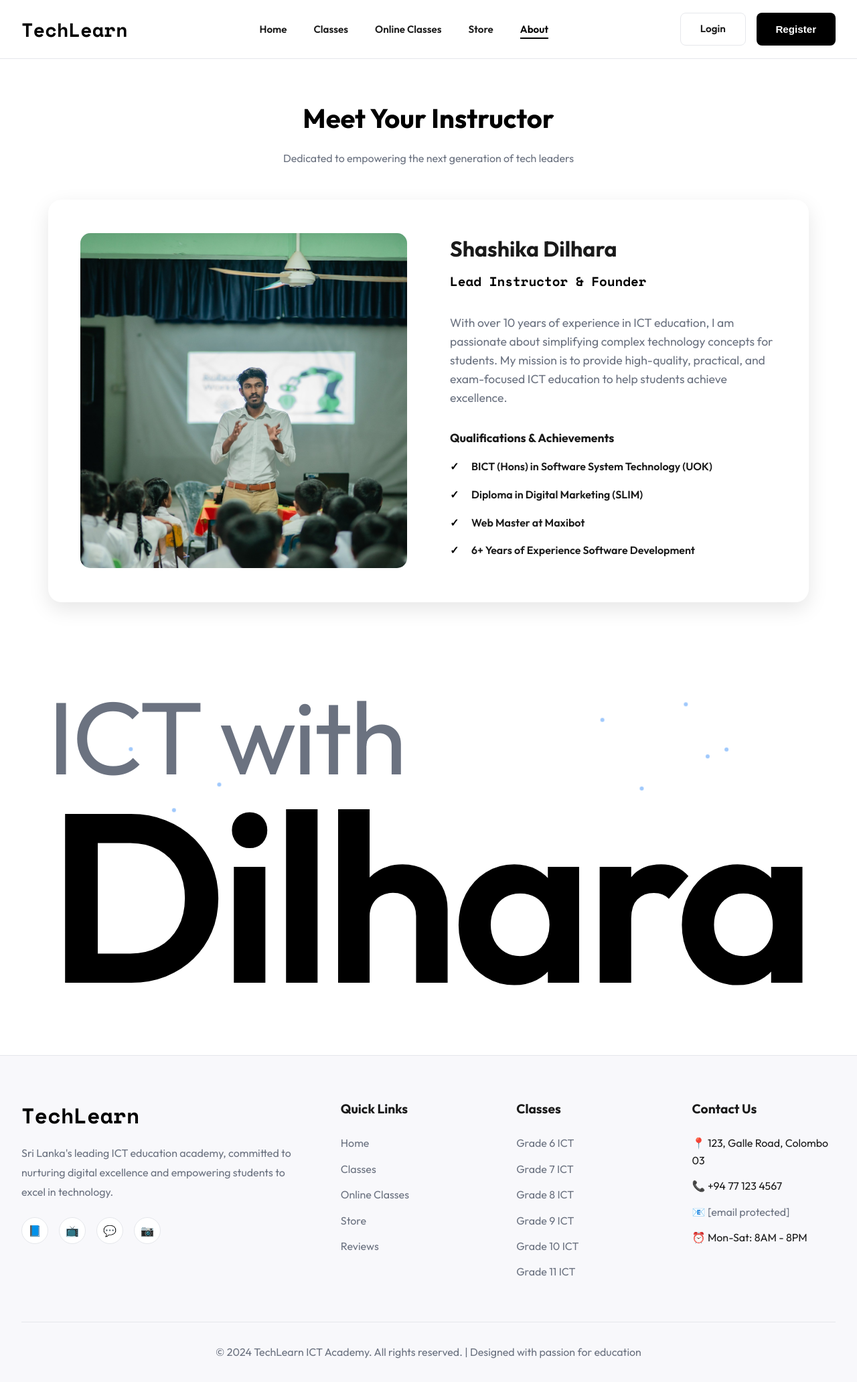
After one commit to chapayev0/mysite, a PHP site: page /about.php in a window 1280 px wide. The commit adds this page. Shown: the whole page at 67% size. Run offline with PHP 8.4, Linux system fonts and the light colour scheme.

Commit message:
feat: Add about page, extract footer and ICT sections into reusable components, and include new image assets.

```diff
--- /dev/null
+++ b/about.php
@@ -0,0 +1,416 @@
+<?php include 'db_connect.php'; ?>
+<!DOCTYPE html>
+<html lang="en">
+<head>
+    <meta charset="UTF-8">
+    <meta name="viewport" content="width=device-width, initial-scale=1.0">
+    <title>About Us | TechLearn ICT Academy</title>
+    <link href="https://fonts.googleapis.com/css2?family=Outfit:wght@300;400;600;700;800&family=Space+Mono:wght@400;700&display=swap" rel="stylesheet">
+    <style>
+        :root {
+            --primary: #000000;
+            --primary-hover: #333333;
+            --secondary: #F8F8FB;
+            --accent: #E5E5E8;
+            --dark: #1A1A1A;
+            --light: #FFFFFF;
+            --gray: #6B7280;
+            --gray-light: #F3F4F6;
+            --border: #E5E7EB;
+            --shadow: 0 1px 3px rgba(0, 0, 0, 0.06);
+            --shadow-md: 0 4px 12px rgba(0, 0, 0, 0.08);
+            --shadow-lg: 0 10px 30px rgba(0, 0, 0, 0.1);
+        }
+
+        * {
+            margin: 0;
+            padding: 0;
+            box-sizing: border-box;
+        }
+
+        body {
+            font-family: 'Outfit', sans-serif;
+            background: var(--light);
+            color: var(--dark);
+            overflow-x: hidden;
+            line-height: 1.6;
+            padding-top: 80px; /* Space for fixed navbar */
+        }
+
+        /* Header Navigation - Copied & Modified */
+        .navbar {
+            position: fixed;
+            top: 0;
+            width: 100%;
+            background: rgba(255, 255, 255, 0.98);
+            backdrop-filter: blur(10px);
+            z-index: 1000;
+            border-bottom: 1px solid var(--border);
+        }
+
+        .navbar-container {
+            max-width: 1400px;
+            margin: 0 auto;
+            padding: 1.2rem 2rem;
+            display: flex;
+            justify-content: space-between;
+            align-items: center;
+        }
+
+        .logo {
+            font-size: 1.8rem;
+            font-weight: 800;
+            color: var(--primary);
+            font-family: 'Space Mono', monospace;
+        }
+
+        .nav-links {
+            display: flex;
+            gap: 2.5rem;
+            list-style: none;
+            align-items: center;
+        }
+
+        .nav-links a {
+            text-decoration: none;
+            color: var(--dark);
+            font-weight: 600;
+            font-size: 0.95rem;
+            transition: all 0.3s ease;
+            position: relative;
+        }
+
+        .nav-links a.active {
+            color: var(--primary);
+        }
+
+        .nav-links a::after {
+            content: '';
+            position: absolute;
+            bottom: -5px;
+            left: 0;
+            width: 0;
+            height: 2px;
+            background: var(--primary);
+            transition: width 0.3s ease;
+        }
+        .nav-links a:hover::after, .nav-links a.active::after { width: 100%; }
+
+        .social-links {
+            display: flex;
+            gap: 1rem;
+            margin-top: 1.5rem;
+        }
+        .nav-buttons { display: flex; gap: 1rem; }
+
+        .btn {
+            padding: 0.7rem 1.8rem;
+            border: none;
+            border-radius: 8px;
+            font-weight: 600;
+            cursor: pointer;
+            transition: all 0.3s ease;
+            font-size: 0.95rem;
+            text-decoration: none;
+            display: inline-block;
+        }
+
+        .btn-outline { background: var(--light); border: 1px solid var(--border); color: var(--dark); }
+        .btn-outline:hover { background: var(--secondary); border-color: var(--accent); }
+
+        .btn-primary { background: var(--primary); color: var(--light); }
+        .btn-primary:hover { background: var(--primary-hover); transform: translateY(-2px); box-shadow: var(--shadow-md); }
+
+        /* About Grid */
+        .section { padding: 4rem 2rem; max-width: 1200px; margin: 0 auto; }
+        .section-header { text-align: center; margin-bottom: 3rem; }
+        .section-title { font-size: 2.5rem; font-weight: 700; color: var(--primary); margin-bottom: 1rem; }
+
+        .about-grid {
+            display: grid;
+            grid-template-columns: 1fr 1fr;
+            gap: 4rem;
+            align-items: center;
+            background: white;
+            padding: 3rem;
+            border-radius: 20px;
+            box-shadow: var(--shadow-lg);
+        }
+
+        .about-image {
+            width: 100%;
+            height: 500px;
+            background: #E5E7EB; /* Placeholder Color */
+            border-radius: 15px;
+            display: flex;
+            align-items: center;
+            justify-content: center;
+            color: var(--gray);
+            font-size: 1.2rem;
+            overflow: hidden;
+            position: relative;
+        }
+
+        .about-image img {
+            width: 100%;
+            height: 100%;
+            object-fit: cover;
+        }
+
+        .about-info h2 { font-size: 2rem; margin-bottom: 0.5rem; }
+        .about-info h4 { color: var(--primary); font-size: 1.2rem; margin-bottom: 2rem; font-weight: 600; font-family: 'Space Mono', monospace;}
+        .bio-text { color: var(--gray); font-size: 1.1rem; margin-bottom: 2rem; }
+
+        .qualifications-list { list-style: none; }
+        .qualifications-list li {
+            margin-bottom: 1rem;
+            padding-left: 2rem;
+            position: relative;
+            font-weight: 600;
+            color: var(--dark);
+        }
+        .qualifications-list li::before {
+            content: '✓';
+            position: absolute;
+            left: 0;
+            color: var(--primary);
+            font-weight: 800;
+        }
+
+        /* ICT with Dilhara Section */
+        .dilhara-section {
+            display: flex;
+            flex-direction: column;
+            justify-content: center;
+            align-items: center;
+            min-height: 60vh;
+            padding: 60px 20px;
+            background-color: var(--light);
+            position: relative;
+            overflow: hidden;
+        }
+
+        .dilhara-text {
+            text-align: left;
+            color: var(--dark);
+            line-height: 1;
+            position: relative;
+            z-index: 2;
+        }
+
+        .dilhara-text .small-text {
+            font-size: 12vw;
+            font-weight: 500;
+            letter-spacing: -0.02em;
+            margin-bottom: -20px;
+            color: var(--gray);
+        }
+
+        .dilhara-text .large-text {
+            font-size: 28vw;
+            font-weight: 600;
+            letter-spacing: -0.03em;
+            color: var(--primary);
+        }
+
+        /* Floating particles effect */
+        .particle {
+            position: absolute;
+            width: 6px;
+            height: 6px;
+            background: #60A5FA;
+            border-radius: 50%;
+            animation: float 3s ease-in-out infinite;
+            opacity: 0.6;
+        }
+
+        @keyframes float {
+            0%, 100% {
+                transform: translateY(0) translateX(0);
+            }
+            50% {
+                transform: translateY(-20px) translateX(10px);
+            }
+        }
+
+        .particle:nth-child(1) { top: 15%; right: 20%; animation-delay: 0s; }
+        .particle:nth-child(2) { top: 25%; right: 15%; animation-delay: 0.5s; }
+        .particle:nth-child(3) { top: 35%; right: 25%; animation-delay: 1s; }
+        .particle:nth-child(4) { top: 20%; right: 30%; animation-delay: 1.5s; }
+        .particle:nth-child(5) { top: 30%; right: 18%; animation-delay: 2s; }
+        .particle:nth-child(6) { top: 40%; left: 20%; animation-delay: 0.3s; }
+        .particle:nth-child(7) { top: 25%; left: 15%; animation-delay: 0.8s; }
+        .particle:nth-child(8) { top: 35%; left: 25%; animation-delay: 1.3s; }
+
+        /* Footer */
+        .footer {
+            background: var(--secondary);
+            color: var(--dark);
+            padding: 4rem 2rem 2rem;
+            border-top: 1px solid var(--border);
+        }
+
+        .footer-content {
+            max-width: 1400px;
+            margin: 0 auto;
+            display: grid;
+            grid-template-columns: 2fr 1fr 1fr 1fr;
+            gap: 3rem;
+            margin-bottom: 3rem;
+        }
+
+        .footer-brand h3 {
+            font-size: 2rem;
+            font-weight: 800;
+            margin-bottom: 1rem;
+            font-family: 'Space Mono', monospace;
+            color: var(--primary);
+        }
+
+        .footer-brand p {
+            color: var(--gray);
+            line-height: 1.8;
+            margin-bottom: 1.5rem;
+        }
+
+        .social-links {
+            display: flex;
+            gap: 1rem;
+        }
+
+        .social-link {
+            width: 40px;
+            height: 40px;
+            border-radius: 50%;
+            background: var(--light);
+            display: flex;
+            align-items: center;
+            justify-content: center;
+            color: var(--dark);
+            text-decoration: none;
+            transition: all 0.3s ease;
+            border: 1px solid var(--border);
+        }
+
+        .social-link:hover {
+            background: var(--primary);
+            color: var(--light);
+            transform: translateY(-3px);
+        }
+
+        .footer-section h4 {
+            font-size: 1.2rem;
+            margin-bottom: 1.5rem;
+            font-weight: 700;
+            color: var(--dark);
+        }
+
+        .footer-links {
+            list-style: none;
+        }
+
+        .footer-links li {
+            margin-bottom: 0.8rem;
+        }
+
+        .footer-links a {
+            color: var(--gray);
+            text-decoration: none;
+            transition: all 0.3s ease;
+        }
+
+        .footer-links a:hover {
+            color: var(--primary);
+            padding-left: 5px;
+        }
+
+        .footer-bottom {
+            text-align: center;
+            padding-top: 2rem;
+            border-top: 1px solid var(--border);
+            color: var(--gray);
+        }
+
+        /* Responsive Design */
+        @media (max-width: 1024px) {
+            .footer-content {
+                grid-template-columns: repeat(2, 1fr);
+            }
+        }
+
+        @media (max-width: 768px) {
+            .about-grid { grid-template-columns: 1fr; }
+            .about-image { height: 350px; }
+
+            .footer-content {
+                grid-template-columns: 1fr;
+            }
+
+            .dilhara-text .small-text {
+                font-size: 14vw;
+            }
+
+            .dilhara-text .large-text {
+                font-size: 30vw;
+            }
+        }
+    </style>
+</head>
+<body>
+    <!-- Navbar -->
+    <nav class="navbar">
+        <div class="navbar-container">
+            <div class="logo">TechLearn</div>
+            <ul class="nav-links">
+                <li><a href="index.php#home">Home</a></li>
+                <li><a href="index.php#classes">Classes</a></li>
+                <li><a href="index.php#online">Online Classes</a></li>
+                <li><a href="index.php#store">Store</a></li>
+                <li><a href="about.php" class="active">About</a></li>
+            </ul>
+            <div class="nav-buttons">
+                <a href="login.php" class="btn btn-outline">Login</a>
+                <button class="btn btn-primary">Register</button>
+            </div>
+        </div>
+    </nav>
+
+    <!-- About Section -->
+    <section class="section">
+        <div class="section-header">
+            <h2 class="section-title">Meet Your Instructor</h2>
+            <p style="color:var(--gray);">Dedicated to empowering the next generation of tech leaders</p>
+        </div>
+
+        <div class="about-grid">
+            <div class="about-image">
+                <!-- Placeholder for user's photo -->
+                <img src="assest/images/dilhara1.jpg" alt="Dilhara Profile">
+            </div>
+            <div class="about-info">
+                <h2>Shashika Dilhara</h2>
+                <h4>Lead Instructor & Founder</h4>
+                <p class="bio-text">
+                    With over 10 years of experience in ICT education, I am passionate about simplifying complex technology concepts for students.
+                    My mission is to provide high-quality, practical, and exam-focused ICT education to help students achieve excellence.
+                </p>
+
+                <h5 style="font-size:1.1rem; margin-bottom:1rem; color:var(--dark);">Qualifications & Achievements</h5>
+                <ul class="qualifications-list">
+                    <li>BICT (Hons) in Software System Technology (UOK)</li>
+                    <li>Diploma in Digital Marketing (SLIM)</li>
+                    <li>Web Master at Maxibot</li>
+                    <li>6+ Years of Experience Software Development</li>
+
+                </ul>
+            </div>
+        </div>
+    </section>
+
+    <!-- ICT with Dilhara Section -->
+    <?php include 'ict_section.php'; ?>
+
+    <!-- Footer -->
+    <?php include 'footer.php'; ?>
+</body>
+</html>
--- /dev/null
+++ b/footer.php
@@ -0,0 +1,47 @@
+    <footer class="footer" id="contact">
+        <div class="footer-content">
+            <div class="footer-brand">
+                <h3>TechLearn</h3>
+                <p>Sri Lanka's leading ICT education academy, committed to nurturing digital excellence and empowering students to excel in technology.</p>
+                <div class="social-links">
+                    <a href="#" class="social-link">📘</a>
+                    <a href="#" class="social-link">📺</a>
+                    <a href="#" class="social-link">💬</a>
+                    <a href="#" class="social-link">📷</a>
+                </div>
+            </div>
+            <div class="footer-section">
+                <h4>Quick Links</h4>
+                <ul class="footer-links">
+                    <li><a href="#home">Home</a></li>
+                    <li><a href="#classes">Classes</a></li>
+                    <li><a href="#online">Online Classes</a></li>
+                    <li><a href="#store">Store</a></li>
+                    <li><a href="#testimonials">Reviews</a></li>
+                </ul>
+            </div>
+            <div class="footer-section">
+                <h4>Classes</h4>
+                <ul class="footer-links">
+                    <li><a href="class_details.php?grade=6">Grade 6 ICT</a></li>
+                    <li><a href="class_details.php?grade=7">Grade 7 ICT</a></li>
+                    <li><a href="class_details.php?grade=8">Grade 8 ICT</a></li>
+                    <li><a href="class_details.php?grade=9">Grade 9 ICT</a></li>
+                    <li><a href="class_details.php?grade=10">Grade 10 ICT</a></li>
+                    <li><a href="class_details.php?grade=11">Grade 11 ICT</a></li>
+                </ul>
+            </div>
+            <div class="footer-section">
+                <h4>Contact Us</h4>
+                <ul class="footer-links">
+                    <li>📍 123, Galle Road, Colombo 03</li>
+                    <li>📞 +94 77 123 4567</li>
+                    <li>📧 <a href="/cdn-cgi/l/email-protection" class="__cf_email__" data-cfemail="d9b0b7bfb699adbcbab1b5bcb8abb7f7b5b2">[email&#160;protected]</a></li>
+                    <li>⏰ Mon-Sat: 8AM - 8PM</li>
+                </ul>
+            </div>
+        </div>
+        <div class="footer-bottom">
+            <p>&copy; 2024 TechLearn ICT Academy. All rights reserved. | Designed with passion for education</p>
+        </div>
+    </footer>
--- /dev/null
+++ b/ict_section.php
@@ -0,0 +1,16 @@
+    <section class="dilhara-section">
+        <!-- Floating particles -->
+        <div class="particle"></div>
+        <div class="particle"></div>
+        <div class="particle"></div>
+        <div class="particle"></div>
+        <div class="particle"></div>
+        <div class="particle"></div>
+        <div class="particle"></div>
+        <div class="particle"></div>
+
+        <div class="dilhara-text">
+            <div class="small-text">ICT with</div>
+            <div class="large-text">Dilhara</div>
+        </div>
+    </section>
```
Also changed, not shown: index.php (+3 -62 lines), assest/images/dilhara.jpg (added), assest/images/dilhara1.jpg (added).
